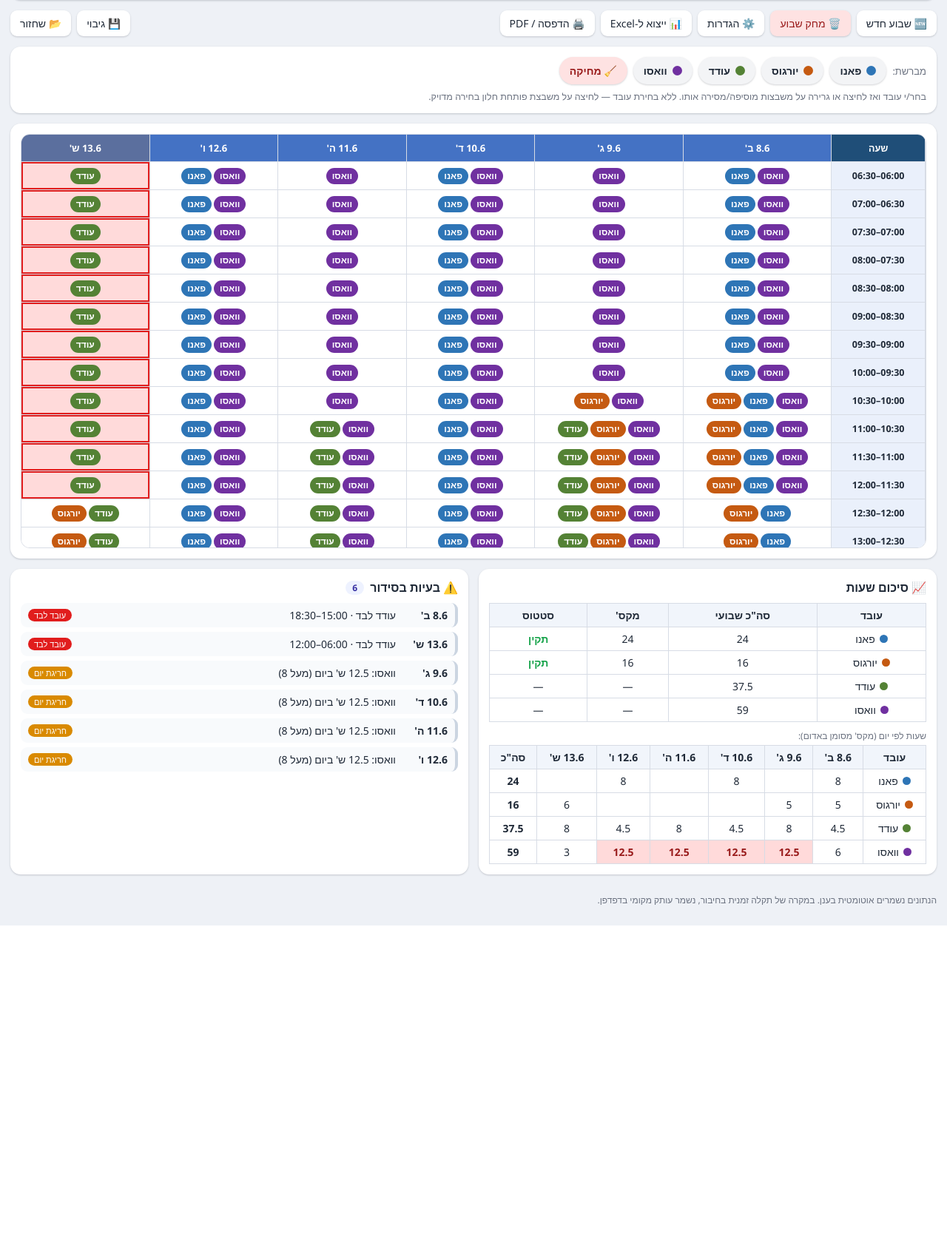
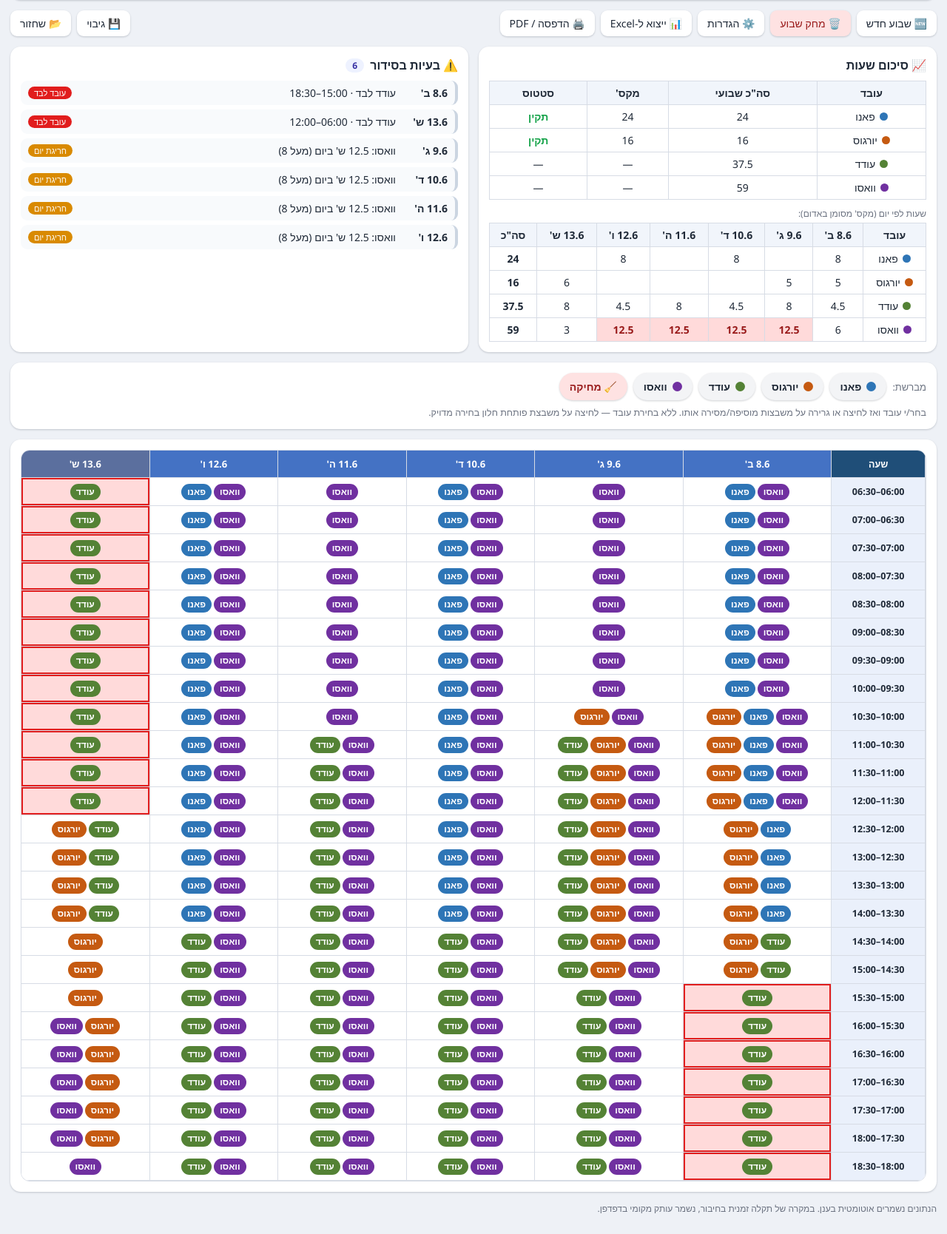
Before and after one commit to LiorDavidST/Work-schedules, a Flask app: page / in a window 1280 px wide. Shown: the part 77-1745 px from the top of the page at 74% size. Before the commit the page ends 1328 px from the top, so only its background shows below. Run offline with Flask 3, Linux system fonts and the light colour scheme.

Commit message:
Adjust summary layout and remove schedule inner scroll

```diff
--- a/templates/index.html
+++ b/templates/index.html
@@ -46,7 +46,7 @@
   .hint{color:var(--muted);font-size:12.5px;margin-top:8px}
 
   /* grid */
-  .gridwrap{overflow:auto;max-height:70vh;border:1px solid var(--line);border-radius:12px}
+  .gridwrap{overflow-x:auto;overflow-y:visible;max-height:none;border:1px solid var(--line);border-radius:12px}
   table.grid{border-collapse:separate;border-spacing:0;width:100%;background:#fff}
   table.grid th,table.grid td{border-bottom:1px solid var(--line);border-inline-start:1px solid var(--line);
         padding:0;text-align:center;vertical-align:middle}
@@ -156,15 +156,6 @@
     <button id="restoreBtn">📂 שחזור</button>
   </div>
 
-  <div class="panel controls">
-    <div class="palette" id="palette"></div>
-    <div class="hint">בחר/י עובד ואז לחיצה או גרירה על משבצות מוסיפה/מסירה אותו. ללא בחירת עובד — לחיצה על משבצת פותחת חלון בחירה מדויק.</div>
-  </div>
-
-  <div class="panel">
-    <div class="gridwrap"><table class="grid" id="grid"></table></div>
-  </div>
-
   <div class="cols">
     <div class="panel">
       <h2>📈 סיכום שעות</h2>
@@ -175,6 +166,16 @@
       <ul class="problems" id="problems"></ul>
     </div>
   </div>
+
+  <div class="panel controls">
+    <div class="palette" id="palette"></div>
+    <div class="hint">בחר/י עובד ואז לחיצה או גרירה על משבצות מוסיפה/מסירה אותו. ללא בחירת עובד — לחיצה על משבצת פותחת חלון בחירה מדויק.</div>
+  </div>
+
+  <div class="panel">
+    <div class="gridwrap"><table class="grid" id="grid"></table></div>
+  </div>
+
   <p class="small no-print">הנתונים נשמרים אוטומטית בענן. במקרה של תקלה זמנית בחיבור, נשמר עותק מקומי בדפדפן.</p>
 </div>
 
```
